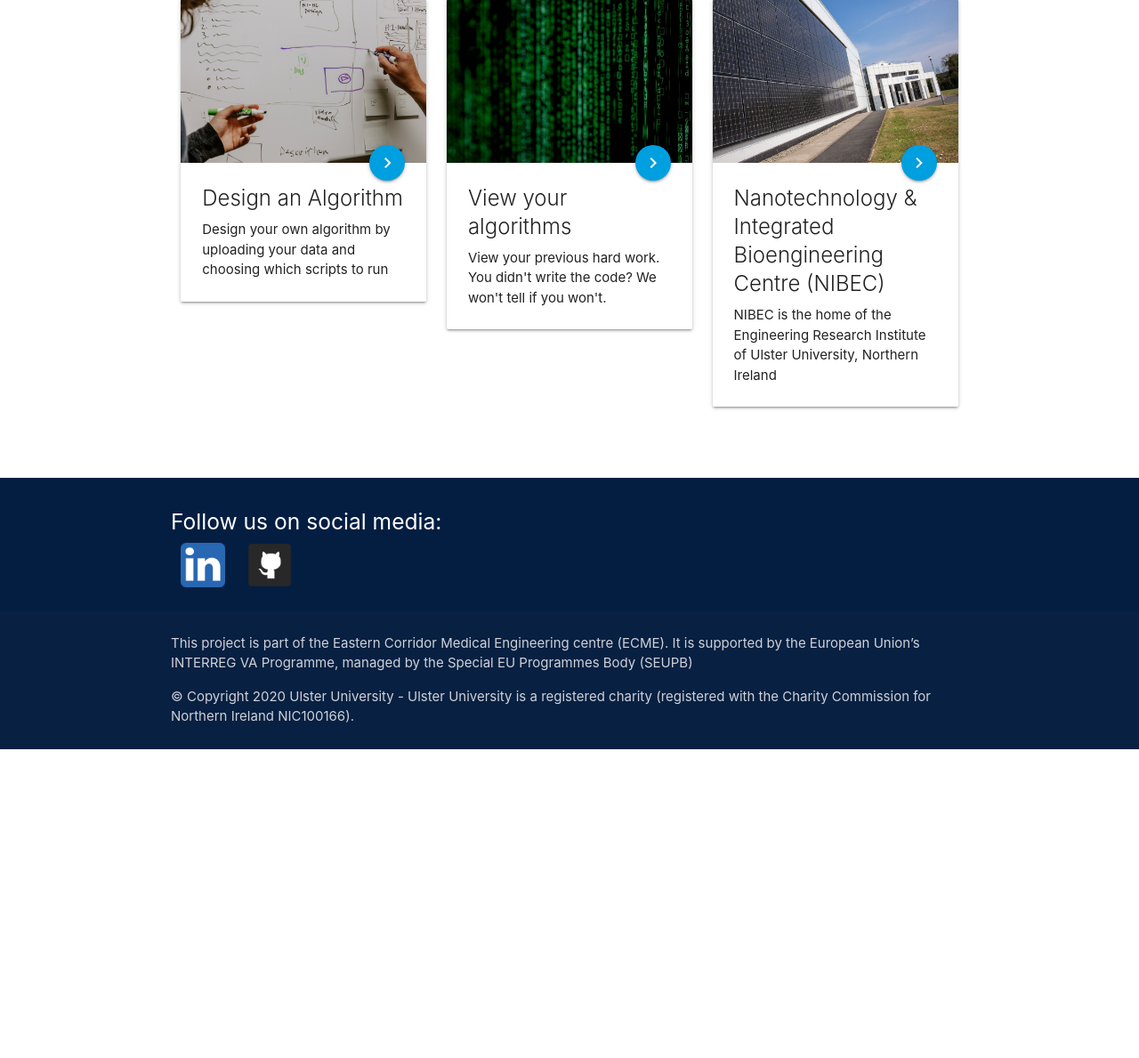
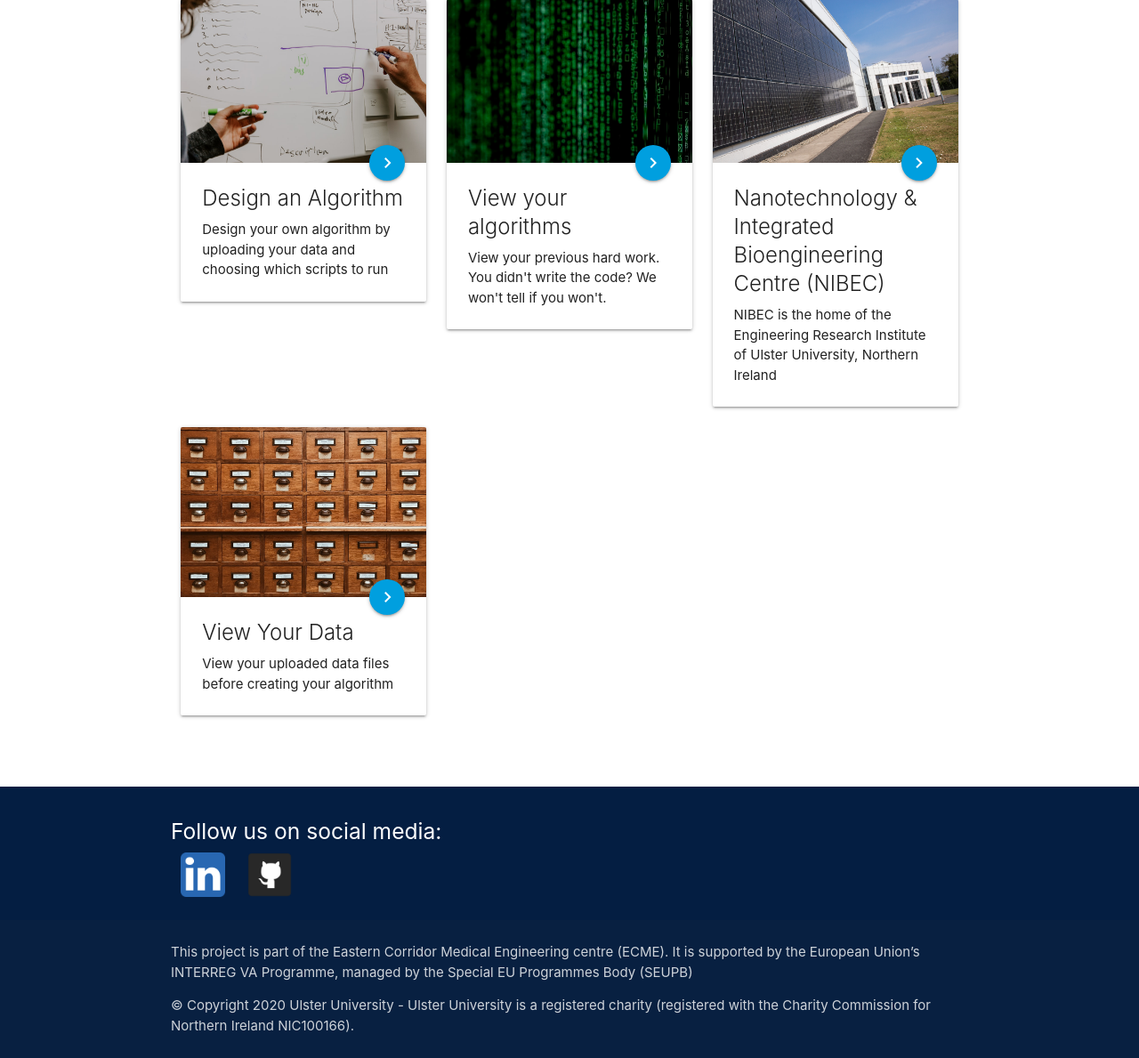
Before and after one commit to mjennings061/django-banter, a Django app: page / in a window 1280 px wide. Shown: the part 209-1398 px from the top of the page at 89% size. Before the commit the page ends 1051 px from the top, so only its background shows below. Run offline with Django 3.2, Linux system fonts and the light colour scheme.

Commit message:
Added links and options to upload files

```diff
--- a/ecg/core/templates/index.html
+++ b/ecg/core/templates/index.html
@@ -48,5 +48,20 @@
                 </div>
             </div>
         </div>
+        <div class="col s4 m4">
+            <div class="card">
+                <div class="card-image">
+                    {% load static %}
+                    <img src="{% static 'core/data_files.jpg' %}" alt="data files">
+                    <a href="{% url 'show_files' %}"
+                        class="btn-floating halfway-fab waves-effect waves-light uu-bright-blue">
+                    <i class="material-icons">chevron_right</i></a>
+                </div>
+                <div class="card-content">
+                    <span class="card-title">View Your Data</span>
+                    <p>View your uploaded data files before creating your algorithm</p>
+                </div>
+            </div>
+        </div>
     </div>
 {% endblock %}
--- a/ecg/core/templates/show_files.html
+++ b/ecg/core/templates/show_files.html
@@ -45,6 +45,8 @@
             </tbody>
         </table>
         <br>
+        <a href="{% url 'upload' %}" class="waves-effect waves-light uu-core-blue btn-large">
+            <i class="material-icons right">cloud_upload</i>Upload data</a>
         <a href="{% url 'create_algorithm' %}" class="waves-effect waves-light uu-core-blue btn-large">
             <i class="material-icons right">autorenew</i>Process</a>
         <br>
--- a/ecg/core/urls.py
+++ b/ecg/core/urls.py
@@ -6,7 +6,7 @@ urlpatterns = [
     path('register/', views.register, name='register'),
     path('logout/', views.logout_request, name='logout'),
     path('upload/', views.upload, name='upload'),
-    path('account/', views.show_files, name='show_files'),
+    path('show_files/', views.show_files, name='show_files'),
     path('run_script/', views.run_script, name='run_script'),
     path('run_script/get_scripts/<slug:data_input_id>/', views.get_scripts, name='get_scripts'),
     path('download_file/<slug:file_id>/', views.download_file, name='download_file'),
```
Also changed, not shown: ecg/db.sqlite3, ecg/static/core/data_files.jpg (added).
